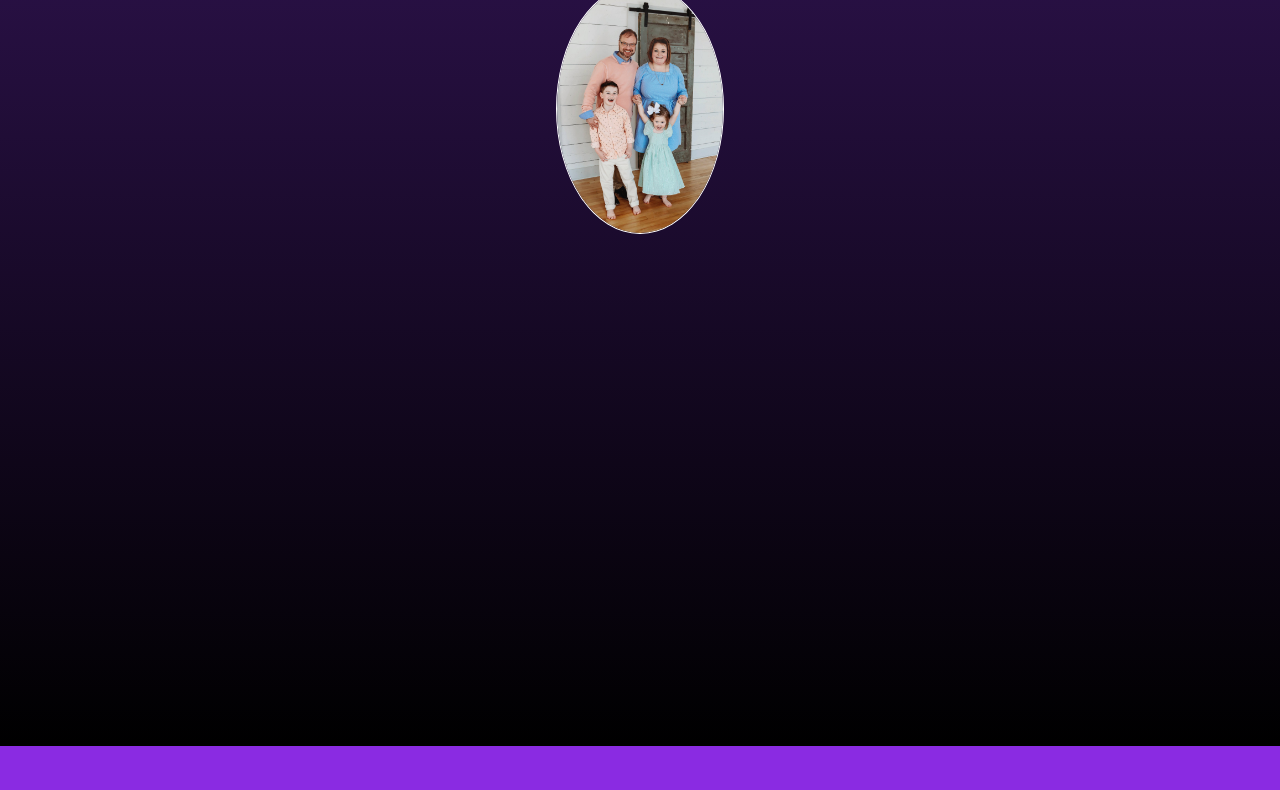
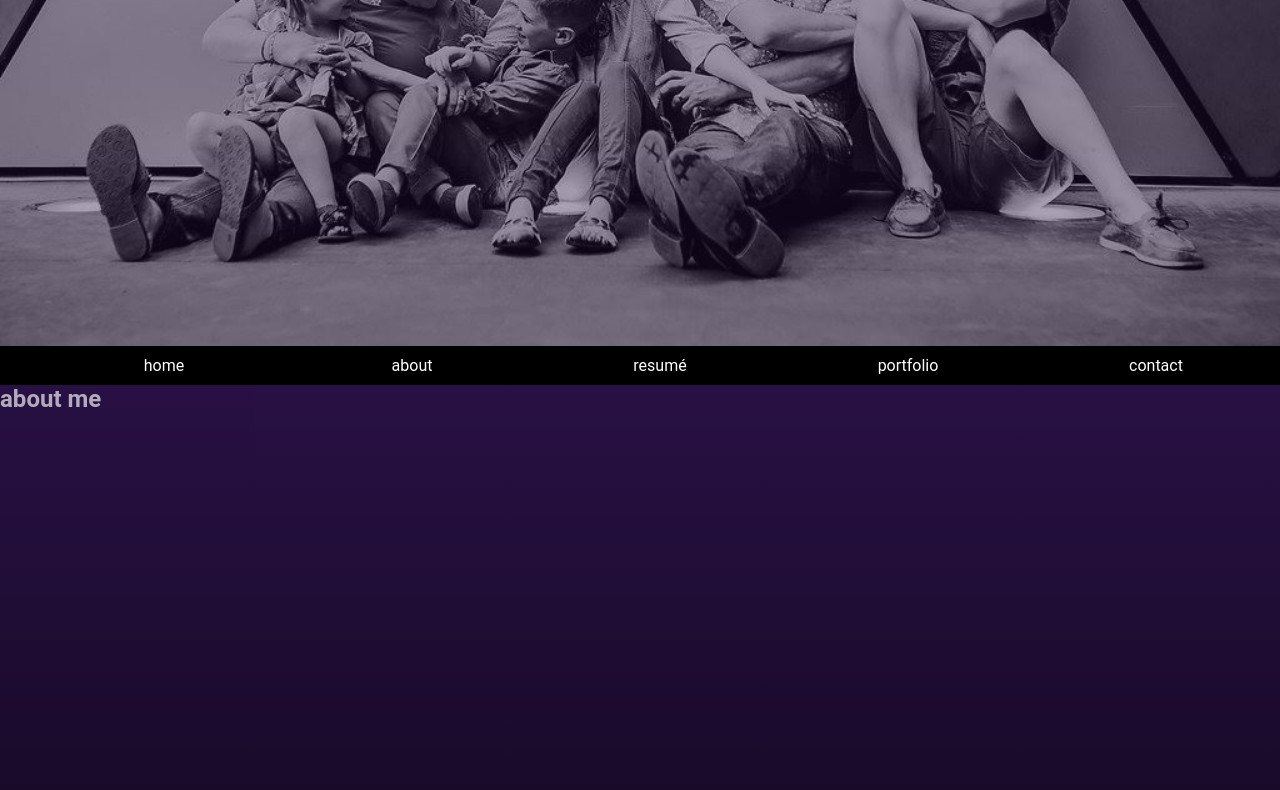
Before and after one commit to colinluke/colinluke.github.io, a plain HTML site: page index.html in a window 1280 px wide. Shown: the part 54-844 px from the top of the page. Before the commit the page ends 800 px from the top, so only its background shows below. Drawn offline with nearby package versions, Linux system fonts and the light colour scheme.

Commit message:
basic layout complete

```diff
--- a/index.css
+++ b/index.css
@@ -1,25 +1,66 @@
 * {
     box-sizing: border-box;
     margin: 0;
-    font-family: 'Roboto', 'Lucida Sans', 'Lucida Sans Regular', 'Lucida Grande', 'Lucida Sans Unicode', Geneva, Verdana, sans-serif
+    font-family: "Roboto", "Lucida Sans", "Lucida Sans Regular", "Lucida Grande", "Lucida Sans Unicode", Geneva, Verdana, sans-serif;
 }
 
 body {
-    background-color: blueviolet;
+    background-color: black; /* blueviolet; */
     background-image: linear-gradient(#2a1147, black);
     color: white;
 }
 
-h1.title {
-    font-size: 24pt;
-    text-align: center;
+.parallax {
+    position: relative;
+    opacity: 0.65;
+    background-attachment: fixed;
+    background-position: center;
+    background-repeat: no-repeat;
+    background-size: cover;
 }
 
-img.centered-photo {
-    margin: auto;
-    border: 1px solid white;
-    border-radius: 50%;
-    height: 250px;
+section.header-section {
+    min-height: 50%;
+    background-image: url("images/family2.jpg");
+    background-position-y: -450px;
+}
+
+nav.main-menu {
+    /* position: fixed;
+    top: 50%; */
+    width: 100%;
+    background-color: black;
+}
+
+nav.main-menu > ul {
     display: flex;
-    align-self: center;
+    width: 100%;
+    list-style: none;
 }
+
+nav.main-menu > ul > li {
+    flex: 1 1 100%;
+    text-align: center;
+    padding: 10px;
+}
+
+section.about-section {
+    min-height: 100%;
+    background-image: linear-gradient(#2a1147, black);
+}
+
+section.resume-section {
+    min-height: 100%;
+    background-image: linear-gradient(orange, blueviolet);
+}
+
+section.portfolio-section {
+    min-height: 100%;
+    background-image: linear-gradient(#a76beb, gray);
+}
+
+section.contact-section {
+    min-height: 100%;
+    background-image: url('images/familyphoto.jpg');
+    background-position-y: -430px;
+}
--- a/index.html
+++ b/index.html
@@ -6,8 +6,21 @@
 </head>
 
 <body>
-    <h1 class="title">Welcome!</h1>
-    <img src="images/familyphoto.jpg" class="centered-photo">
+    <section class="header-section parallax"></section>
+    <nav class="main-menu" role="navigation">
+        <ul>
+            <li><a>home</a></li>
+            <li><a>about</a></li>
+            <li><a>resumé</a></li>
+            <li><a>portfolio</a></li>
+            <li><a>contact</a></li>
+        </ul>
+    </nav>
+    <section class="parallax about-section"><h1><a name="about">about me</a></h1></section>
+    <section class="parallax resume-section"><h1><a name="resume">my resumé</a></h1></section>
+    <section class="parallax portfolio-section"><h1><a name="portfolio">my portfolio</a></h1></section>
+    <section class="parallax contact-section"><h1><a name="contact">contact me</a></h1></section>
 </body>
-
+<script src="https://cdnjs.cloudflare.com/ajax/libs/jquery/3.3.1/jquery.min.js"></script>
+<script src="index.js"></script>
 </html>
```
Also changed, not shown: images/family2.jpg (added), 1 other file.
